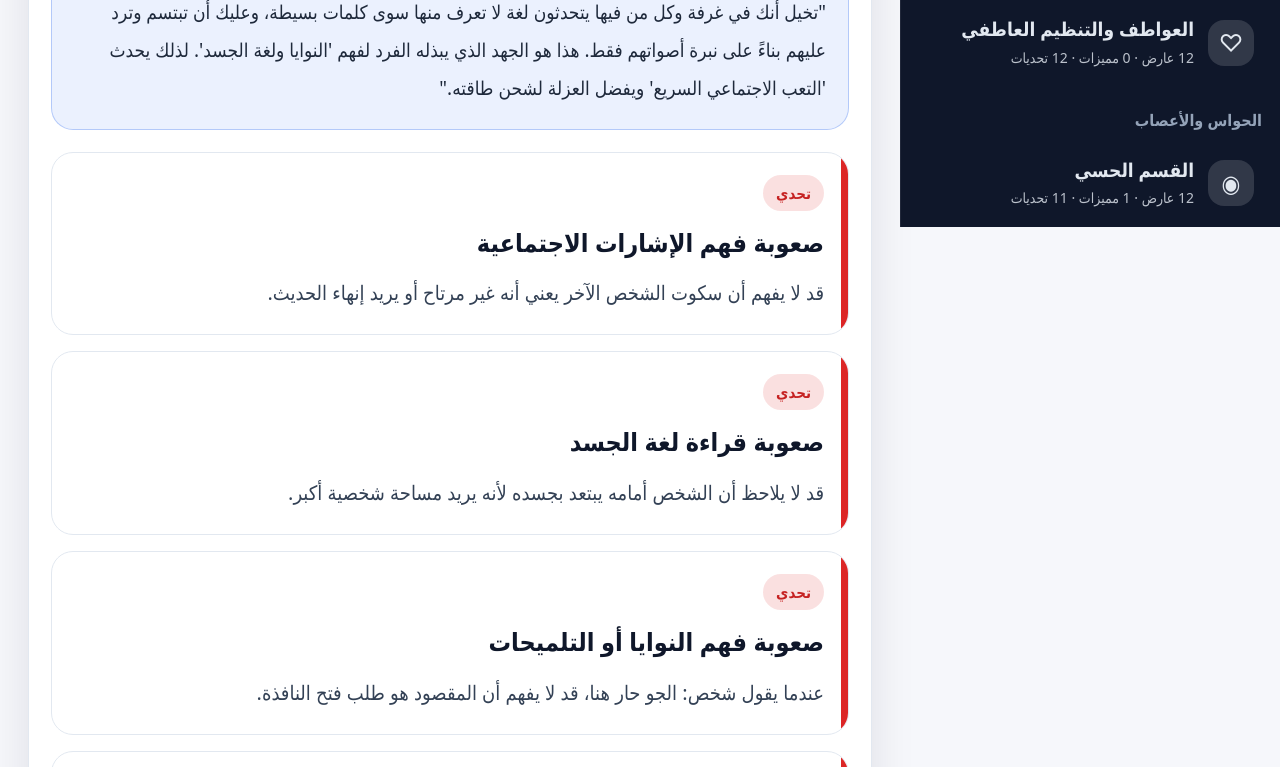
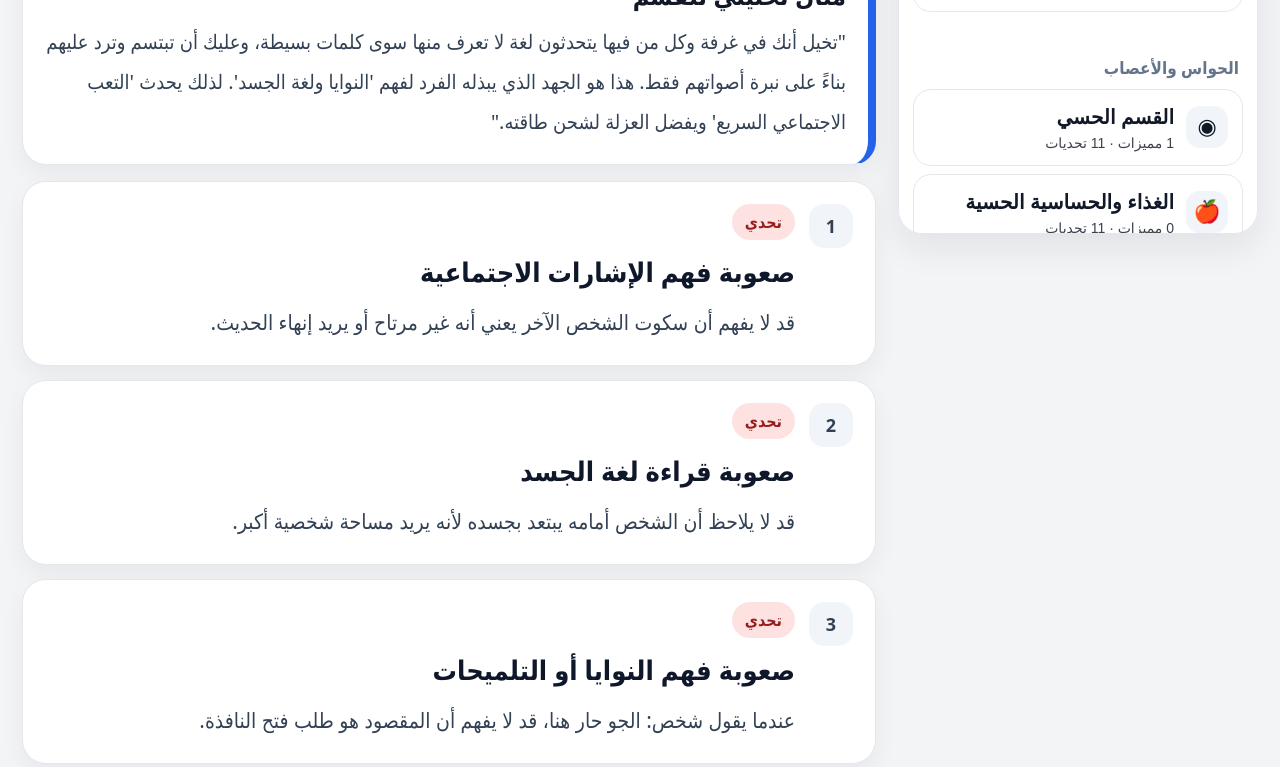
Before and after one commit to S2901-GPT/ASD, a website: page app.html in a window 1280 px wide. Shown: the part 573-1340 px from the top of the page. Drawn offline with Linux system fonts and the light colour scheme.

Commit message:
Switch ASD page to simplified reader layout

```diff
--- a/app.html
+++ b/app.html
@@ -4,9 +4,10 @@
     <meta charset="UTF-8" />
     <meta name="viewport" content="width=device-width, initial-scale=1.0" />
     <title>ASD | كنين سعد</title>
-    <link rel="stylesheet" href="./style.css?v=20260425-2" />
+    <link rel="stylesheet" href="./reader.css?v=20260425-3" />
   </head>
   <body>
     <script src="./script.js?v=20260425-2"></script>
+    <script src="./reader.js?v=20260425-3"></script>
   </body>
 </html>
```
